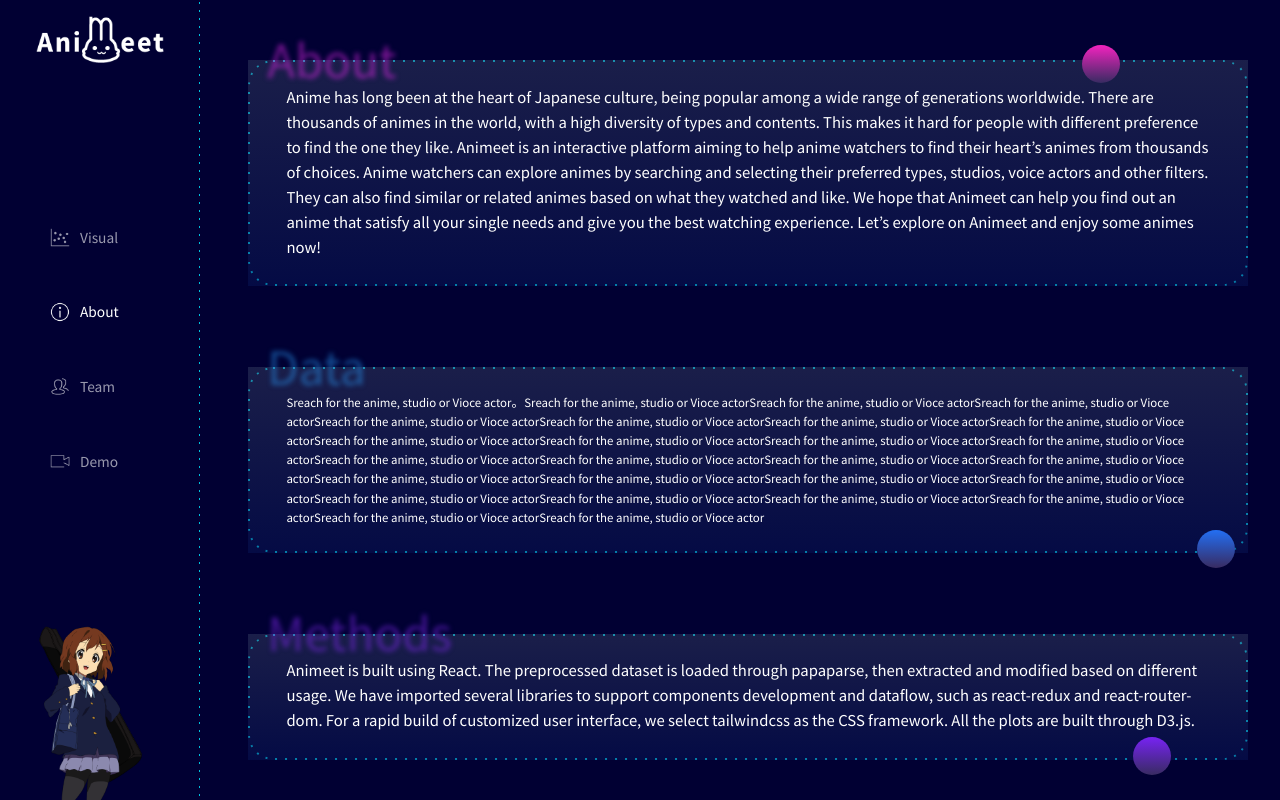
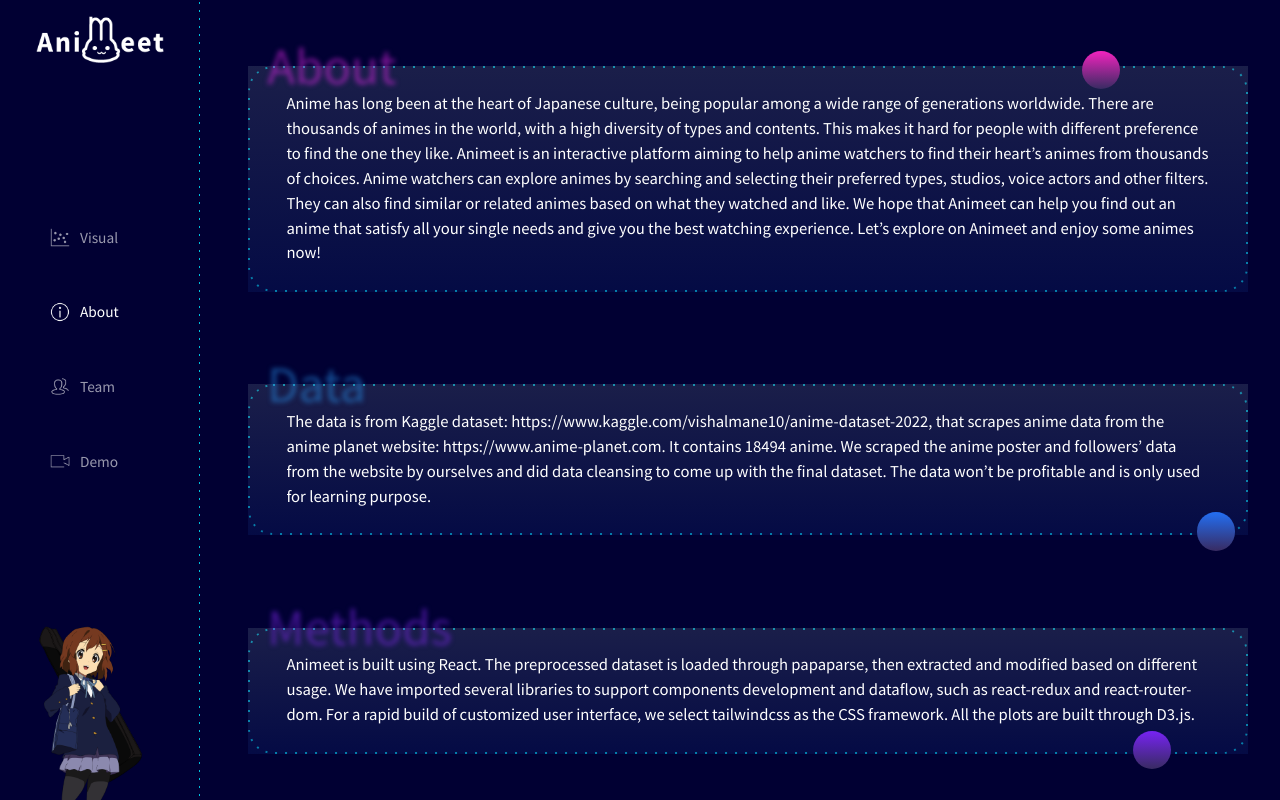
Before and after one commit to yuxin-miao/Information-Visualization, a React (Create React App) app: page /about in a window 1280 px wide. Built offline with nearby package versions, Linux system fonts and the light colour scheme.

Commit message:
about data

```diff
--- a/src/pages/About/about.js
+++ b/src/pages/About/about.js
@@ -15,8 +15,8 @@
       <div className="container2 flex dotted relative">
         <div className="title2 absolute" style={{ fontSize: '4vw' }}>Data</div>
         <div className="circle2 absolute bg-gradient-to-b from-circle2-top to-circle2-bottom"></div>
-        <div className="content bg-gradient-to-b from-blue-start to-blue-end text-white w-full h-full" style={{ fontSize: '1vw' }}>
-          Sreach for the anime, studio or Vioce actor。Sreach for the anime, studio or Vioce actorSreach for the anime, studio or Vioce actorSreach for the anime, studio or Vioce actorSreach for the anime, studio or Vioce actorSreach for the anime, studio or Vioce actorSreach for the anime, studio or Vioce actorSreach for the anime, studio or Vioce actorSreach for the anime, studio or Vioce actorSreach for the anime, studio or Vioce actorSreach for the anime, studio or Vioce actorSreach for the anime, studio or Vioce actorSreach for the anime, studio or Vioce actorSreach for the anime, studio or Vioce actorSreach for the anime, studio or Vioce actorSreach for the anime, studio or Vioce actorSreach for the anime, studio or Vioce actorSreach for the anime, studio or Vioce actorSreach for the anime, studio or Vioce actorSreach for the anime, studio or Vioce actorSreach for the anime, studio or Vioce actorSreach for the anime, studio or Vioce actorSreach for the anime, studio or Vioce actorSreach for the anime, studio or Vioce actorSreach for the anime, studio or Vioce actorSreach for the anime, studio or Vioce actor
+        <div className="content bg-gradient-to-b from-blue-start to-blue-end text-white w-full h-full" style={{ fontSize: '1.3vw' }}>
+        The data is from Kaggle dataset: https://www.kaggle.com/vishalmane10/anime-dataset-2022, that scrapes anime data from the anime planet website: https://www.anime-planet.com. It contains 18494 anime. We scraped the anime poster and followers’ data from the website by ourselves and did data cleansing to come up with the final dataset. The data won’t be profitable and is only used for learning purpose.
         </div>
       </div>
 
```
